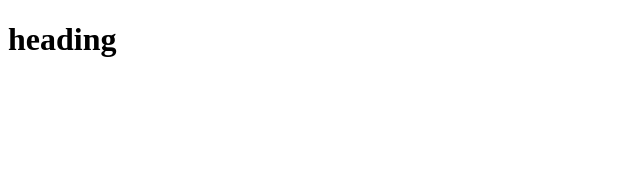
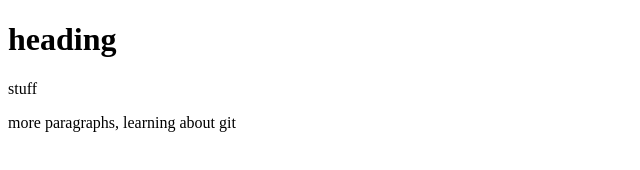
Before and after one commit to taudette/day-1-, a plain HTML site: page index.html in a window 1280 px wide. Shown: the whole page, without its empty margins (0-640 px from the left). Drawn offline with Linux system fonts and the light colour scheme.

Commit message:
updated index

```diff
--- a/index.html
+++ b/index.html
@@ -7,5 +7,8 @@
 	</head>
 	<body>
 		<h1>heading</h1>
+		<p>stuff</p>
+		<p>more paragraphs, learning about git</p>
 	</body>
+
 </html>
```
